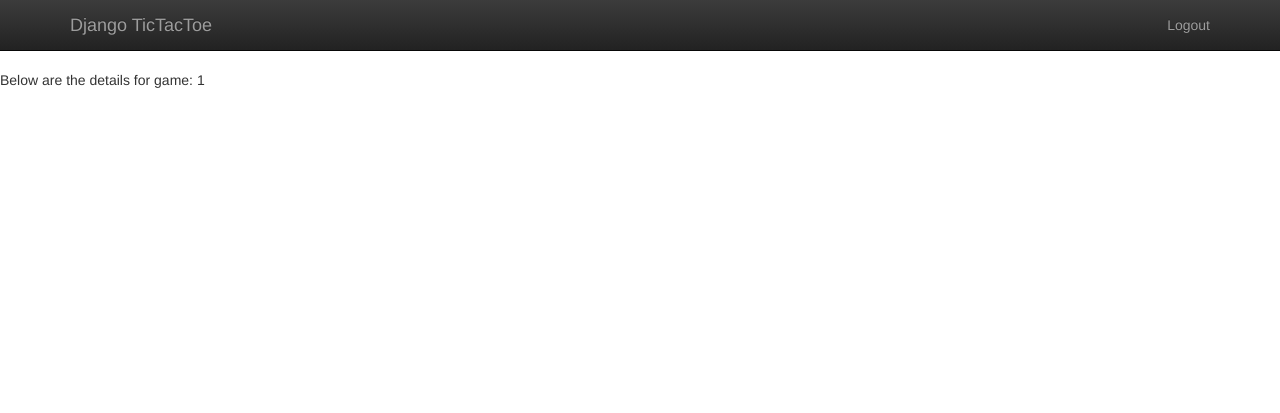
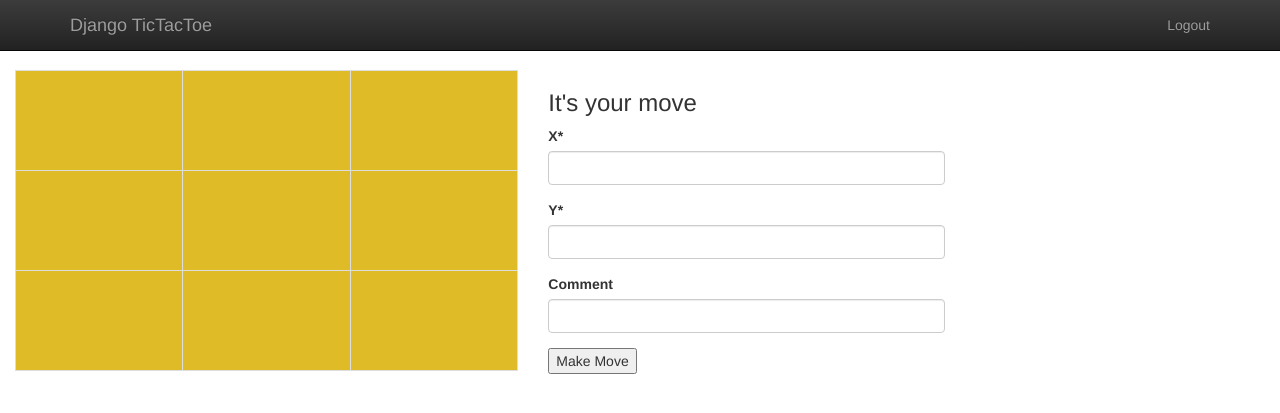
Before and after one commit to alexqiafuer/django_projects, a Django app: page /gameplay/detail/1 in a window 1280 px wide. Shown: the top 413 px of the page. Run offline with Django 4.2, Linux system fonts and the light colour scheme; a user stored in the database is signed in; data comes from the database, SQL or seed files in the repository; both versions use the stored data as it was after the commit; some libraries are stand-ins or nearby versions.

Commit message:
Added player moves

```diff
--- /dev/null
+++ b/tictactoe/gameplay/forms.py
@@ -0,0 +1,20 @@
+from django.forms import ModelForm
+from django.core.exceptions import ValidationError
+
+from .models import Move
+
+class MoveForm(ModelForm):
+    class Meta:
+        model = Move
+        exclude = []
+
+    def clean(self):
+        x = self.cleaned_data.get("x")
+        y = self.cleaned_data.get("y")
+        game = self.instance.game
+        try:
+            if game.board()[y][x] is not None:
+                raise ValidationError("This position is already taken")
+        except IndexError:
+            raise ValidationError("Invalid coordinates")
+        return self.cleaned_data
--- a/tictactoe/gameplay/models.py
+++ b/tictactoe/gameplay/models.py
@@ -2,6 +2,7 @@ from django.db import models
 from django.db.models import Q
 from django.contrib.auth.models import User
 from django.urls import reverse
+from django.core.validators import MinValueValidator, MaxValueValidator
 
 GAME_STATUS_CHOICES = (
     ('F', 'First player to Move'),
@@ -10,6 +11,7 @@ GAME_STATUS_CHOICES = (
     ('L', 'Second player Wins'),
     ('D', 'Draw')
 )
+BOARD_SIZE = 3
 
 class GamesQuerySet(models.QuerySet):
     def games_for_user(self, user):
@@ -31,17 +33,65 @@ class Game(models.Model):
 
     objects = GamesQuerySet.as_manager()
 
+    def board(self):
+        # return: 2d array of move object [y, x]
+        # boar[y][x] = move
+        board = [[None] * BOARD_SIZE for _ in range(BOARD_SIZE)]
+        for move in self.move_set.all():
+            board[move.y][move.x] = move
+        return board
+
+    def is_user_move(self, user):
+        return (user == self.first_player and self.status == 'F') or (user == self.second_player and self.status == 'S')
+
+    def new_move(self):
+        # returns a new move object with: player, game, and move counts
+        if self.status not in 'FS':
+            raise ValueError('Game is already finished')
+
+        return Move(game = self, by_first_player = self.status=='F')
+
+    def update_after_move(self, move):
+        self.status = self._get_game_status_after_move(move)
+
+    def _get_game_status_after_move(self, move):
+        x, y = move.x, move.y
+        board = self.board()
+        if (
+            (board[y][0] == board[y][1] == board[y][2]) or
+            (board[0][x] == board[1][x] == board[2][x]) or
+            (board[0][2] == board[1][1] == board[2][0])
+        ):
+            return "W" if move.by_first_player else 'L'
+        if self.move_set.count() >= BOARD_SIZE ** 2:
+            return 'D'
+
+        return 'S' if self.status == 'F' else 'F'
+
+
     def get_absolute_url(self):
         return reverse("gameplay_detail", args=[self.id])
-
 
     def __str__(self):
         return f"{self.first_player} vs {self.second_player}"
 
 class Move(models.Model):
-    x = models.IntegerField()
-    y = models.IntegerField()
+    x = models.IntegerField(
+        validators=[MinValueValidator(0), MaxValueValidator(BOARD_SIZE - 1)]
+    )
+    y = models.IntegerField(
+        validators=[MinValueValidator(0), MaxValueValidator(BOARD_SIZE - 1)]
+    )
     comment = models.CharField(max_length=300, blank=True)
-    by_first_player = models.BooleanField()
+    by_first_player = models.BooleanField(default=True, editable=False)
+    game = models.ForeignKey(Game, on_delete=models.CASCADE, editable=False)
 
-    game = models.ForeignKey(Game, on_delete=models.CASCADE)
+    def __eq__(self, other) -> bool:
+        if not other:
+            return False
+        return other.by_first_play == self.by_first_player
+
+    def save(self, *args, **kwargs):
+        super(Move, self).save(*args, **kwargs)
+        self.game.update_after_move(self)
+        self.game.save()
--- a/tictactoe/gameplay/urls.py
+++ b/tictactoe/gameplay/urls.py
@@ -1,8 +1,9 @@
 from django.urls import path
 from django.contrib.auth.views import LoginView, LogoutView
 
-from .views import game_detail
+from .views import game_detail, make_move
 
 urlpatterns = [
-    path('detail/<int:id>', game_detail, name="gameplay_detail")
+    path('detail/<int:id>', game_detail, name="gameplay_detail"),
+    path('make_move/<int:id>',make_move, name="gameplay_make_move")
 ]
--- a/tictactoe/gameplay/views.py
+++ b/tictactoe/gameplay/views.py
@@ -1,9 +1,28 @@
-from django.shortcuts import render, get_object_or_404
+from django.shortcuts import render, get_object_or_404, redirect
 from django.contrib.auth.decorators import login_required
+from django.core.exceptions import PermissionDenied
+
+from .forms import MoveForm
 
 from .models import Game
 
 @login_required
 def game_detail(request, id):
     game = get_object_or_404(Game, pk=id)
-    return render(request, "gameplay/game_detail.html", {'game':game})
+    context = {'game': game}
+    if game.is_user_move(request.user):
+        context['form'] = MoveForm()
+    return render(request, "gameplay/game_detail.html", context)
+
+@login_required
+def make_move(request, id):
+    game = get_object_or_404(Game, pk=id)
+    if not game.is_user_move(request.user):
+        raise PermissionDenied
+    move = game.new_move()
+    form = MoveForm(instance=move, data=request.POST)
+    if form.is_valid():
+        move.save()
+        return redirect("gameplay_detail", id)
+    else:
+        return render(request, "gameplay/game_detail.html", {'game': game, 'form':  form})
--- a/tictactoe/templates/base.html
+++ b/tictactoe/templates/base.html
@@ -8,6 +8,18 @@
         <title> {% block title %} {% endblock %} </title>
         <meta name="description" content="">
         <meta name="viewport" content="width=device-width, initial-scale=1">
+
+        {% block styling %}
+          <link rel="stylesheet" href="{% static 'css/bootstrap.min.css' %}">
+          <style>
+            body {
+                padding-top: 70px;
+                padding-bottom: 20px
+            }
+          </style>
+          <link rel="stylesheet" href="{% static 'css/bootstrap-theme.min.css' %}">
+          <link rel="stylesheet" href="{% static 'css/main.css' %}">
+        {% endblock styling %}
 
         <link rel="stylesheet" href="{% static 'css/bootstrap.min.css' %}">
         <style>
--- a/tictactoe/templates/gameplay/game_detail.html
+++ b/tictactoe/templates/gameplay/game_detail.html
@@ -4,7 +4,57 @@
 {% block title %}
     Game {{ game.first_player }} vs {{ game.second_player }}
 {% endblock title %}
+{% load crispy_forms_tags %}
+
+{% block styling %}
+    {{ block.super }}
+    <style type="text/css">
+        .tictactoe-table {
+            width: 300px;
+            border-width: 10px;
+        }
+        .tictactoe-cell {
+            background-color: #debb27;
+            width: 80px;
+            height: 100px;
+            text-align: center;
+            vertical-align: middle !improtant;
+            font-size: 60px;
+        }
+    </style>
+{% endblock styling %}
 
 {% block content %}
-    Below are the details for game: {{game.id}}
+    <div class="col-md-5">
+        <table class="table table-bordered tictactoe-table">
+            {% for row in game.board %}
+                <tr>
+                    {% for move in row %}
+                        <td class="tictactoe-cell">
+                            {% if move %}
+                                {% if move.by_first_player %}
+                                    X
+                                {% else %}
+                                    O
+                                {% endif %}
+                            {% endif %}
+                        </td>
+                    {% endfor %}
+                </tr>
+            {% endfor %}
+        </table>
+    </div>
+
+    {% if form %}
+        <div class="col-md-4">
+            <h3>It's your move</h3>
+            <form method="post" action=" {% url 'gameplay_make_move' game.id %} ">
+                {{ form | crispy }}
+                {% csrf_token %}
+
+                <button type="submit">Make Move</button>
+            </form>
+        </div>
+    {% endif %}
+
 {% endblock content %}
```
Also changed, not shown: tictactoe/db.sqlite3, tictactoe/gameplay/migrations/0003_alter_move_by_first_player_alter_move_game.py (added), tictactoe/player/migrations/0002_alter_invitation_message_alter_invitation_to_user.py (added).
